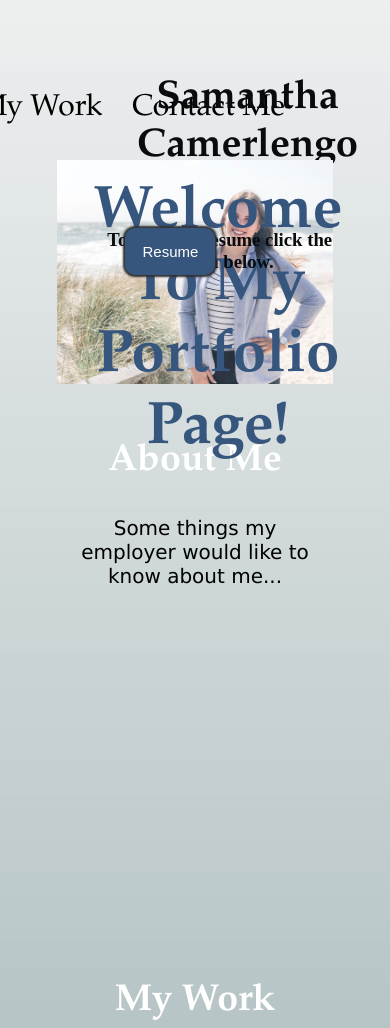
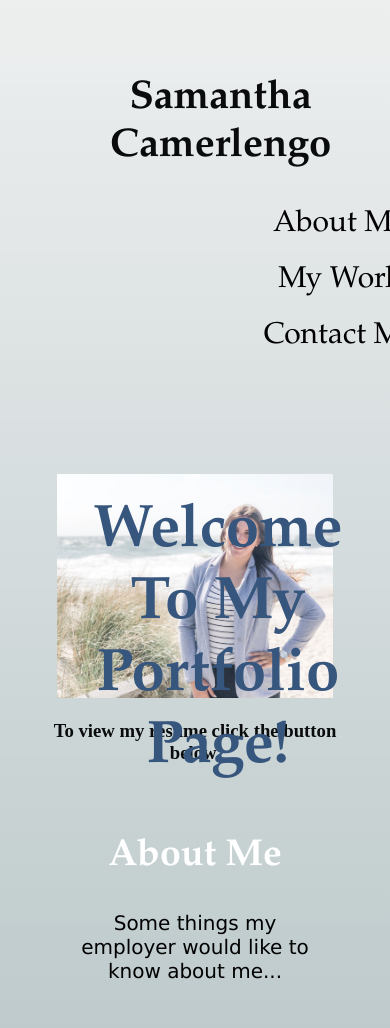
Before and after one commit to Samantha131821/Portfolio, a plain HTML site: page portfolio.html in a window 390 px wide. Shown: the top 1028 px of the page. Drawn offline with Linux system fonts and the light colour scheme.

Commit message:
some more edits

```diff
--- a/assets/style.css
+++ b/assets/style.css
@@ -9,11 +9,13 @@ h1 {
     color: rgb(9, 11, 12);
     font-family: garamond;
     font-size: 40px;
-    position:absolute;
     margin:5px;
     margin-left: 40px;
 }
 
+.name {
+    display: flex;
+}
 
 p {
     color: black;
@@ -22,16 +24,21 @@ p {
 }
 
 
-.header {
+header {
     padding: 20px;
+    display: flex;
+    justify-content: space-between;
 }
 
 
-.header nav {
+header nav {
     float:right;
     font-size: 30px;
 }
 
+nav a {
+    padding: 10px;
+}
 
 nav {
     margin: 20px;
@@ -41,7 +48,6 @@ nav {
     justify-content: space-around;
     color: rgb(14, 97, 122)
 }
-
 
 .profile{
     width:95%;
@@ -60,7 +66,6 @@ nav {
 
 h3{
     color:rgb(9, 11, 12);
-    position: absolute;
     top: 22%;
     left: 17%;
 }
@@ -71,9 +76,7 @@ button {
     left: 26%;
     background-color: rgb(55, 86, 126);
     color: white;
-    border-radius:10px;
     box-shadow: 0px 0px 2px 2px rgb(49, 48, 48);
-    border:none;
     border-radius:10px;
     padding:15px;
     min-height:30px;
@@ -153,11 +156,23 @@ footer {
 
 
 @media screen and (max-width: 768px) {
-    body {
+    nav {
       flex-direction: column;
     }
 
-    main {
-      max-width: 1200px;
+    header {
+        flex-direction: column;
     }
 }
+
+
+
+@media screen and (max-width: 576px){
+    main,
+    nav {flex-direction: column;
+}
+}
+
+@media screen and  (max-wdith:320px){
+    flex-direction: column;
+}
--- a/portfolio.html
+++ b/portfolio.html
@@ -10,8 +10,8 @@
 
 
 <body>
-    <header class="header">
-        <h1>
+    <header>
+        <h1 class="name">
             Samantha Camerlengo
         </h1>
         <nav>
@@ -27,7 +27,7 @@
             <img class="profile" src="./assets/samantha2.jpg" alt="Image of Samantha";>
             <div class="welcome">Welcome To My <br>Portfolio Page!</div>
             <h3>To view my resume click the button below.</h3>
-            <button>Resume</button>
+            <a href=" " download></a>
         </div>
 
 
```
Also changed, not shown: 1 other file.
